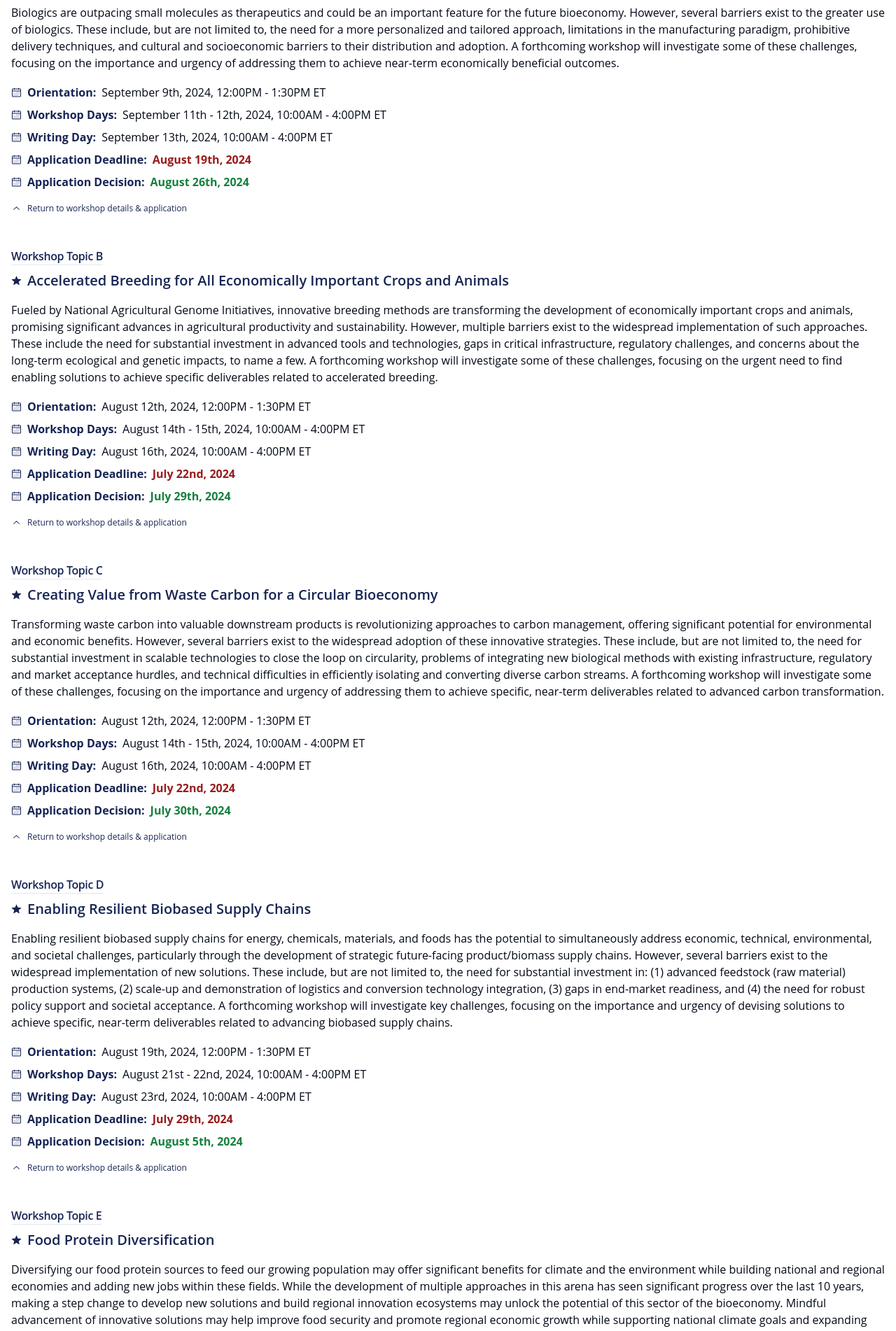
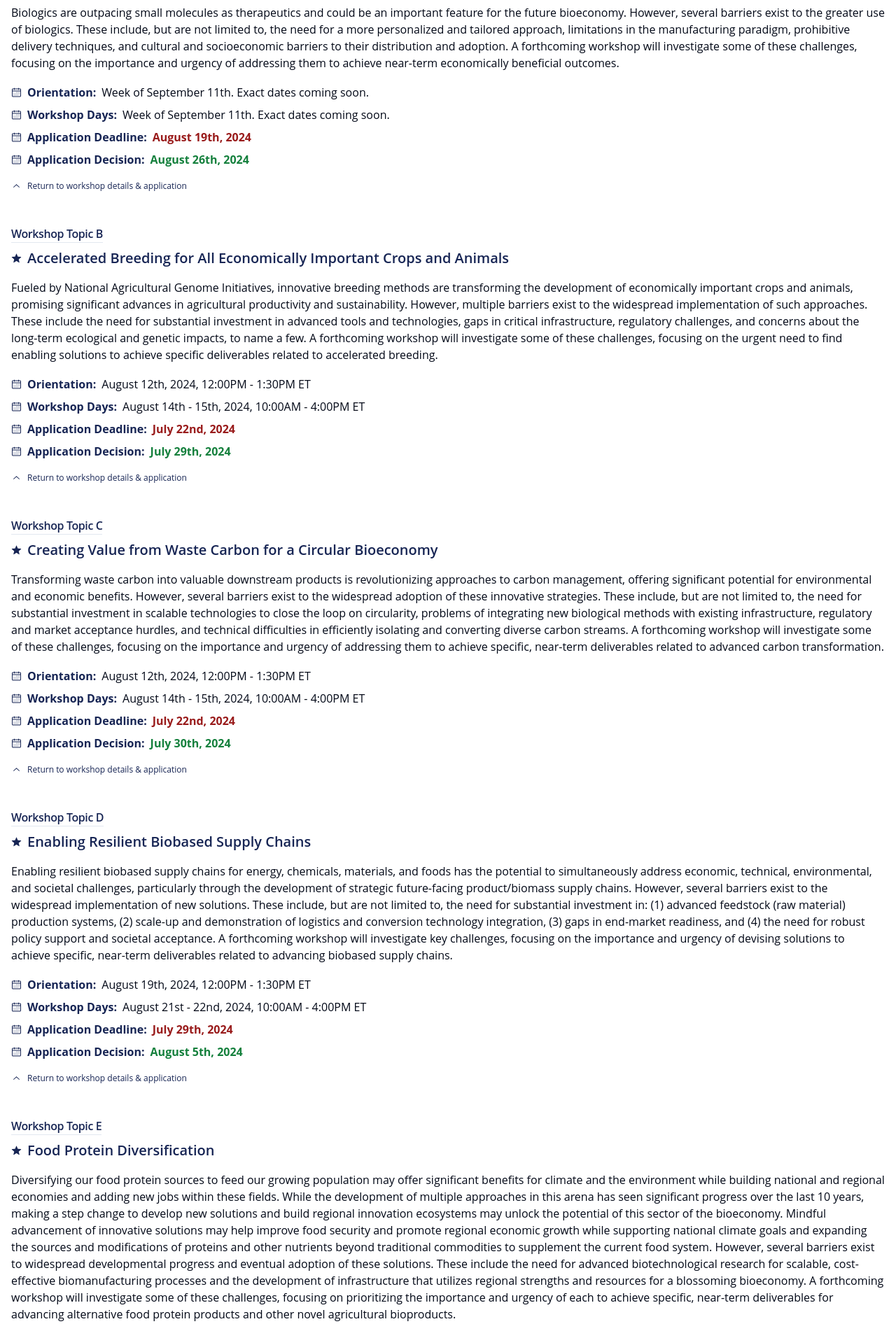
Before and after one commit to ZachStapletonJones/casa-bio, a Next.js app: page / in a window 1280 px wide. Shown: the part 920-2822 px from the top of the page at 70% size. Built offline with nearby package versions, Linux system fonts and the light colour scheme.

Commit message:
removed writing days + updated A dates

```diff
--- a/components/WorkshopTopicsGrid.tsx
+++ b/components/WorkshopTopicsGrid.tsx
@@ -40,11 +40,7 @@ function WorkshopTopic(workshopTopic:WorkshopTopicData){
                     <span><strong className='text-primary'>Workshop Days:</strong></span>
                     <span>{workshopTopic.dates}</span>
                 </div>
-                <div className='flex flex-row items-center w-full justify-start gap-2'>
-                    <CalendarIcon className={`text-primary h-7`} />
-                    <span><strong className='text-primary'>Writing Day:</strong></span>
-                    <span>{workshopTopic.writing}</span>
-                </div>
+
                 <div className='flex flex-row items-center w-full justify-start gap-2'>
                     <CalendarIcon className={`text-primary h-7`} />
                     <span><strong className='text-primary'>Application Deadline:</strong></span>
--- a/data/workshop-topics.ts
+++ b/data/workshop-topics.ts
@@ -4,7 +4,6 @@ export type WorkshopTopicData = {
     description: string;
     orientation: string;
     dates: string;
-    writing: string;
     deadline: string;
     decision: string;
 }
@@ -17,9 +16,8 @@ export const workshopTopic: WorkshopTopicObject = [
     id: "A",
     title: "Personalized Health and Medicine for Vaccine and Biologics Delivery",
     description: "Biologics are outpacing small molecules as therapeutics and could be an important feature for the future bioeconomy. However, several barriers exist to the greater use of biologics. These include, but are not limited to, the need for a more personalized and tailored approach, limitations in the manufacturing paradigm, prohibitive delivery techniques, and cultural and socioeconomic barriers to their distribution and adoption. A forthcoming workshop will investigate some of these challenges, focusing on the importance and urgency of addressing them to achieve near-term economically beneficial outcomes.",
-    orientation: "September 9th, 2024, 12:00PM - 1:30PM ET",
-    dates: "September 11th - 12th, 2024, 10:00AM - 4:00PM ET",
-    writing: "September 13th, 2024, 10:00AM - 4:00PM ET",
+    orientation: "Week of September 11th. Exact dates coming soon.",
+    dates: "Week of September 11th. Exact dates coming soon.",
     deadline: "August 19th, 2024",
     decision: "August 26th, 2024",
   },
@@ -30,7 +28,6 @@ export const workshopTopic: WorkshopTopicObject = [
     description: "Fueled by National Agricultural Genome Initiatives, innovative breeding methods are transforming the development of economically important crops and animals, promising significant advances in agricultural productivity and sustainability. However, multiple barriers exist to the widespread implementation of such approaches. These include the need for substantial investment in advanced tools and technologies, gaps in critical infrastructure, regulatory challenges, and concerns about the long-term ecological and genetic impacts, to name a few. A forthcoming workshop will investigate some of these challenges, focusing on the urgent need to find enabling solutions to achieve specific deliverables related to accelerated breeding.",
     orientation: "August 12th, 2024, 12:00PM - 1:30PM ET",
     dates: "August 14th - 15th, 2024, 10:00AM - 4:00PM ET",
-    writing: "August 16th, 2024, 10:00AM - 4:00PM ET",
     deadline: "July 22nd, 2024",
     decision: "July 29th, 2024",
   },
@@ -41,7 +38,6 @@ export const workshopTopic: WorkshopTopicObject = [
     description: "Transforming waste carbon into valuable downstream products is revolutionizing approaches to carbon management, offering significant potential for environmental and economic benefits. However, several barriers exist to the widespread adoption of these innovative strategies. These include, but are not limited to, the need for substantial investment in scalable technologies to close the loop on circularity, problems of integrating new biological methods with existing infrastructure, regulatory and market acceptance hurdles, and technical difficulties in efficiently isolating and converting diverse carbon streams. A forthcoming workshop will investigate some of these challenges, focusing on the importance and urgency of addressing them to achieve specific, near-term deliverables related to advanced carbon transformation.",
     orientation: "August 12th, 2024, 12:00PM - 1:30PM ET",
     dates: "August 14th - 15th, 2024, 10:00AM - 4:00PM ET",
-    writing: "August 16th, 2024, 10:00AM - 4:00PM ET",
     deadline: "July 22nd, 2024",
     decision: "July 30th, 2024",
   },
@@ -52,7 +48,6 @@ export const workshopTopic: WorkshopTopicObject = [
     description: "Enabling resilient biobased supply chains for energy, chemicals, materials, and foods has the potential to simultaneously address economic, technical, environmental, and societal challenges, particularly through the development of strategic future-facing product/biomass supply chains. However, several barriers exist to the widespread implementation of new solutions. These include, but are not limited to, the need for substantial investment in: (1) advanced feedstock (raw material) production systems, (2) scale-up and demonstration of logistics and conversion technology integration, (3) gaps in end-market readiness, and (4) the need for robust policy support and societal acceptance. A forthcoming workshop will investigate key challenges, focusing on the importance and urgency of devising solutions to achieve specific, near-term deliverables related to advancing biobased supply chains.",
     orientation: "August 19th, 2024, 12:00PM - 1:30PM ET",
     dates: "August 21st - 22nd, 2024, 10:00AM - 4:00PM ET",
-    writing: "August 23rd, 2024, 10:00AM - 4:00PM ET",
     deadline: "July 29th, 2024",
     decision: "August 5th, 2024",
   },
@@ -63,7 +58,6 @@ export const workshopTopic: WorkshopTopicObject = [
     description: "Diversifying our food protein sources to feed our growing population may offer significant benefits for climate and the environment while building national and regional economies and adding new jobs within these fields. While the development of multiple approaches in this arena has seen significant progress over the last 10 years, making a step change to develop new solutions and build regional innovation ecosystems may unlock the potential of this sector of the bioeconomy. Mindful advancement of innovative solutions may help improve food security and promote regional economic growth while supporting national climate goals and expanding the sources and modifications of proteins and other nutrients beyond traditional commodities to supplement the current food system. However, several barriers exist to widespread developmental progress and eventual adoption of these solutions. These include the need for advanced biotechnological research for scalable, cost-effective biomanufacturing processes and the development of infrastructure that utilizes regional strengths and resources for a blossoming bioeconomy. A forthcoming workshop will investigate some of these challenges, focusing on prioritizing the importance and urgency of each to achieve specific, near-term deliverables for advancing alternative food protein products and other novel agricultural bioproducts.",
     orientation: "August 21st, 2024, 3:00PM - 4:30PM ET",
     dates: "August 22nd - 23rd, 2024, 10:30AM - 4:30PM ET",
-    writing: "August 26th, 2024, 10:30AM - 4:30PM ET",
     deadline: "July 31st, 2024",
     decision: "August 8th, 2024",
   },
@@ -74,7 +68,6 @@ export const workshopTopic: WorkshopTopicObject = [
     description: "Biological processes can be used directly to reduce CO2 as well as produce products more efficiently and with less waste. Realizing this vision in a cost-effective way will require strategic research and development to identify the most efficient pathways and strategies. However, several barriers exist to optimizing biological systems and fully leveraging the advantages of biomanufacturing methods over other non-biological approaches. These include, but are not limited to, the need for enhanced carbon and energy efficiency, new innovative technologies, overcoming technical challenges in scaling biomanufacturing processes, and navigating regulatory and market acceptance. A forthcoming workshop will investigate some of these challenges, focusing on the importance and urgency of addressing them to achieve specific, near-term deliverables related to advancing the bioeconomy and optimizing biological systems for carbon reduction.",
     orientation: "August 26th, 2024, 12:00PM - 1:30PM ET",
     dates: "August 28th - 29th, 2024, 10:00AM - 4:00PM ET",
-    writing: "August 30th, 2024, 10:00AM - 4:00PM ET",
     deadline: "August 5th, 2024",
     decision: "August 12th, 2024",
   },
```
